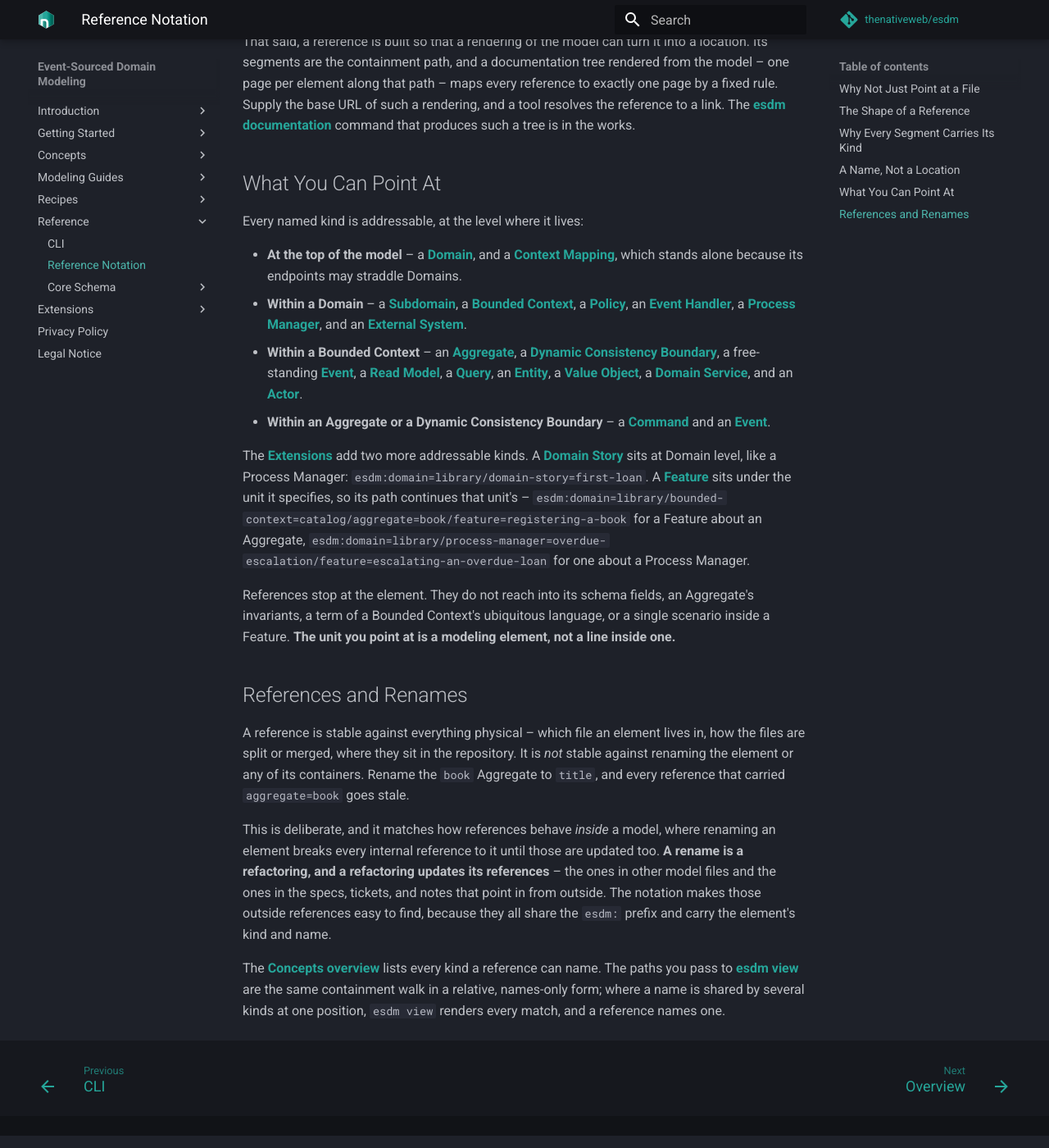
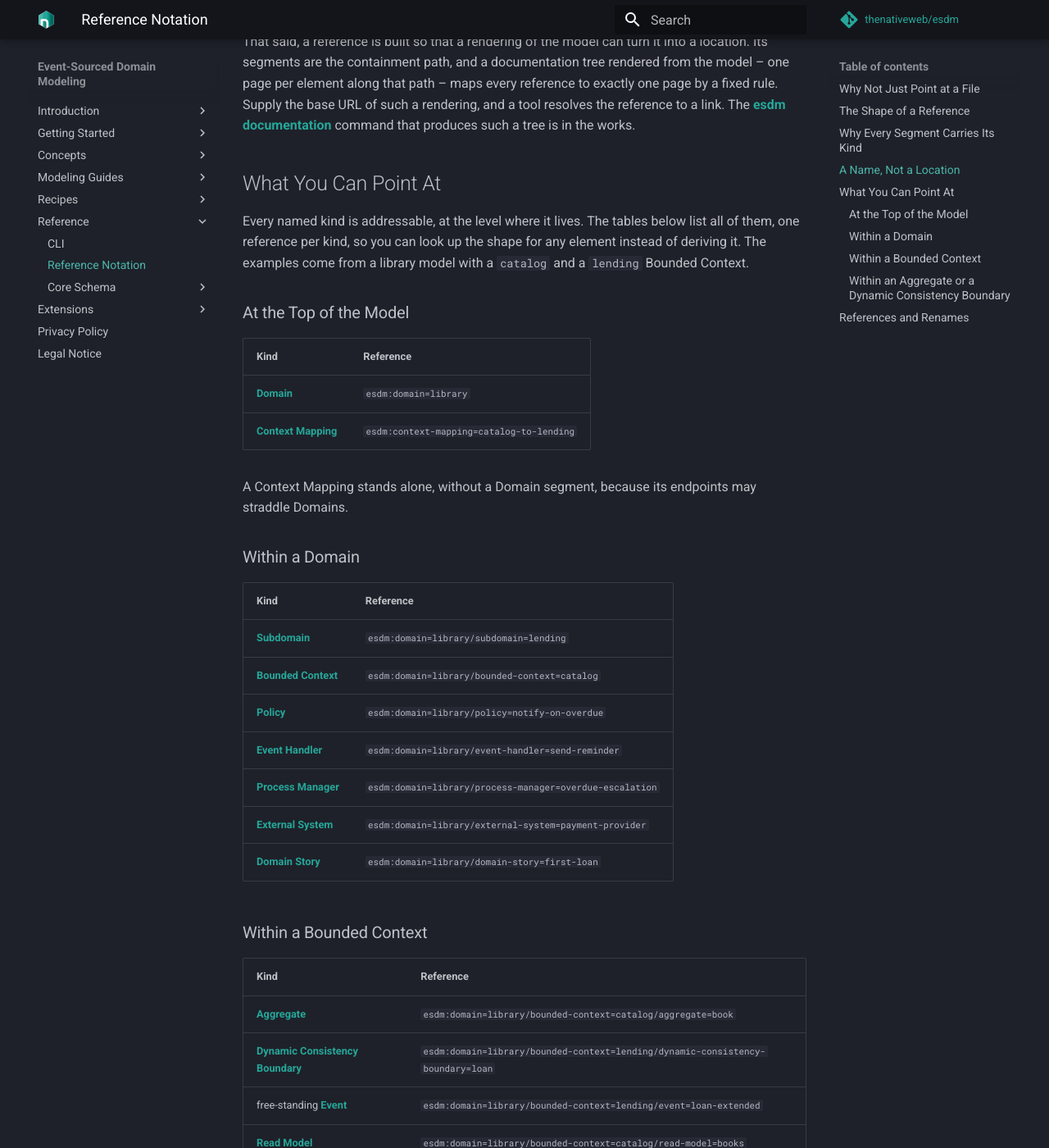
Before and after one commit to thenativeweb/esdm, an MkDocs documentation site: the page built from documentation/docs/reference/reference-notation.md, in a window 1280 px wide and 1400 px high, scrolled down 2813 px. Shown: the whole window at 82% size. Built offline with MkDocs 1.6.1 and Material for MkDocs 9.7.7, drawn with Linux system fonts in a browser that asks for light colours; comment, search, counter and statistics services are not loaded; some of the changed text lies outside the part shown.

Commit message:
fix: List a reference for every addressable kind on the notation page. (#63)
Co-authored-by: Claude Fable 5.1 <noreply@anthropic.com>

```diff
--- a/documentation/docs/reference/reference-notation.md
+++ b/documentation/docs/reference/reference-notation.md
@@ -53,14 +53,53 @@ That said, a reference is built so that a rendering of the model can turn it int
 
 ## What You Can Point At
 
-Every named kind is addressable, at the level where it lives:
+Every named kind is addressable, at the level where it lives. The tables below list all of them, one reference per kind, so you can look up the shape for any element instead of deriving it. The examples come from a library model with a `catalog` and a `lending` Bounded Context.
 
-- **At the top of the model** – a **[Domain](/concepts/domain.md)**, and a **[Context Mapping](/concepts/context-mapping.md)**, which stands alone because its endpoints may straddle Domains.
-- **Within a Domain** – a **[Subdomain](/concepts/subdomain.md)**, a **[Bounded Context](/concepts/bounded-context.md)**, a **[Policy](/concepts/policy.md)**, an **[Event Handler](/concepts/event-handler.md)**, a **[Process Manager](/concepts/process-manager.md)**, and an **[External System](/concepts/external-system.md)**.
-- **Within a Bounded Context** – an **[Aggregate](/concepts/aggregate.md)**, a **[Dynamic Consistency Boundary](/concepts/dynamic-consistency-boundary.md)**, a free-standing **[Event](/concepts/event.md)**, a **[Read Model](/concepts/read-model.md)**, a **[Query](/concepts/query.md)**, an **[Entity](/concepts/entity.md)**, a **[Value Object](/concepts/value-object.md)**, a **[Domain Service](/concepts/domain-service.md)**, and an **[Actor](/concepts/actor.md)**.
-- **Within an Aggregate or a Dynamic Consistency Boundary** – a **[Command](/concepts/command.md)** and an **[Event](/concepts/event.md)**.
+### At the Top of the Model
 
-The **[Extensions](/extensions/overview.md)** add two more addressable kinds. A **[Domain Story](/extensions/domain-storytelling/concepts/overview.md)** sits at Domain level, like a Process Manager: `esdm:domain=library/domain-story=first-loan`. A **[Feature](/extensions/given-when-then/concepts/feature.md)** sits under the unit it specifies, so its path continues that unit's – `esdm:domain=library/bounded-context=catalog/aggregate=book/feature=registering-a-book` for a Feature about an Aggregate, `esdm:domain=library/process-manager=overdue-escalation/feature=escalating-an-overdue-loan` for one about a Process Manager.
+| Kind | Reference |
+| --- | --- |
+| **[Domain](/concepts/domain.md)** | `esdm:domain=library` |
+| **[Context Mapping](/concepts/context-mapping.md)** | `esdm:context-mapping=catalog-to-lending` |
+
+A Context Mapping stands alone, without a Domain segment, because its endpoints may straddle Domains.
+
+### Within a Domain
+
+| Kind | Reference |
+| --- | --- |
+| **[Subdomain](/concepts/subdomain.md)** | `esdm:domain=library/subdomain=lending` |
+| **[Bounded Context](/concepts/bounded-context.md)** | `esdm:domain=library/bounded-context=catalog` |
+| **[Policy](/concepts/policy.md)** | `esdm:domain=library/policy=notify-on-overdue` |
+| **[Event Handler](/concepts/event-handler.md)** | `esdm:domain=library/event-handler=send-reminder` |
+| **[Process Manager](/concepts/process-manager.md)** | `esdm:domain=library/process-manager=overdue-escalation` |
+| **[External System](/concepts/external-system.md)** | `esdm:domain=library/external-system=payment-provider` |
+| **[Domain Story](/extensions/domain-storytelling/concepts/overview.md)** | `esdm:domain=library/domain-story=first-loan` |
+
+### Within a Bounded Context
+
+| Kind | Reference |
+| --- | --- |
+| **[Aggregate](/concepts/aggregate.md)** | `esdm:domain=library/bounded-context=catalog/aggregate=book` |
+| **[Dynamic Consistency Boundary](/concepts/dynamic-consistency-boundary.md)** | `esdm:domain=library/bounded-context=lending/dynamic-consistency-boundary=loan` |
+| free-standing **[Event](/concepts/event.md)** | `esdm:domain=library/bounded-context=lending/event=loan-extended` |
+| **[Read Model](/concepts/read-model.md)** | `esdm:domain=library/bounded-context=catalog/read-model=books` |
+| **[Query](/concepts/query.md)** | `esdm:domain=library/bounded-context=catalog/query=list-books` |
+| **[Entity](/concepts/entity.md)** | `esdm:domain=library/bounded-context=catalog/entity=copy` |
+| **[Value Object](/concepts/value-object.md)** | `esdm:domain=library/bounded-context=catalog/value-object=isbn` |
+| **[Domain Service](/concepts/domain-service.md)** | `esdm:domain=library/bounded-context=lending/domain-service=due-date` |
+| **[Actor](/concepts/actor.md)** | `esdm:domain=library/bounded-context=lending/actor=librarian` |
+
+### Within an Aggregate or a Dynamic Consistency Boundary
+
+| Kind | Reference |
+| --- | --- |
+| **[Command](/concepts/command.md)** on an Aggregate | `esdm:domain=library/bounded-context=catalog/aggregate=book/command=register` |
+| **[Command](/concepts/command.md)** on a Dynamic Consistency Boundary | `esdm:domain=library/bounded-context=lending/dynamic-consistency-boundary=loan/command=extend` |
+| **[Event](/concepts/event.md)** owned by an Aggregate | `esdm:domain=library/bounded-context=catalog/aggregate=book/event=registered` |
+| **[Feature](/extensions/given-when-then/concepts/feature.md)** about an Aggregate | `esdm:domain=library/bounded-context=catalog/aggregate=book/feature=registering-a-book` |
+
+A **[Feature](/extensions/given-when-then/concepts/feature.md)** sits under whichever unit it specifies, so its path continues that unit's: `esdm:domain=library/bounded-context=catalog/read-model=books/feature=listing-books` for one about a Read Model, `esdm:domain=library/process-manager=overdue-escalation/feature=escalating-an-overdue-loan` for one about a Process Manager.
 
 References stop at the element. They do not reach into its schema fields, an Aggregate's invariants, a term of a Bounded Context's ubiquitous language, or a single scenario inside a Feature. **The unit you point at is a modeling element, not a line inside one.**
 
```
